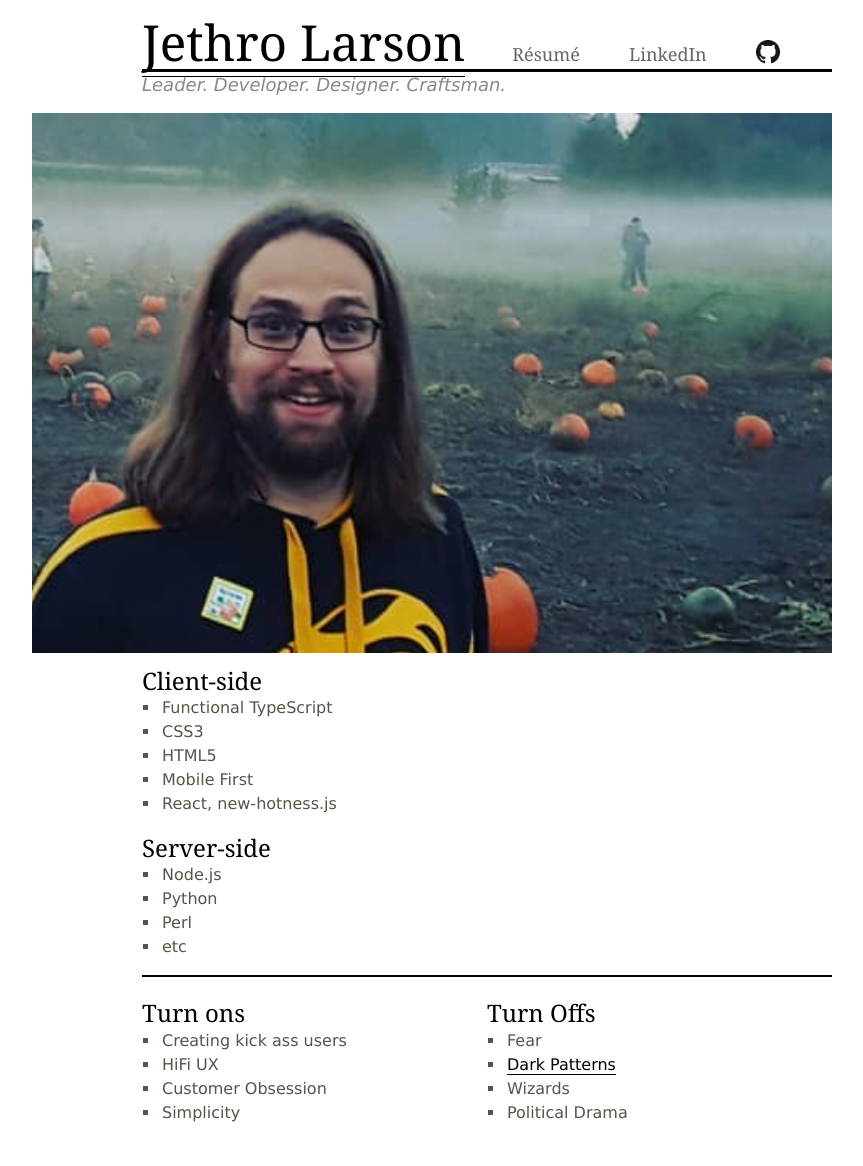
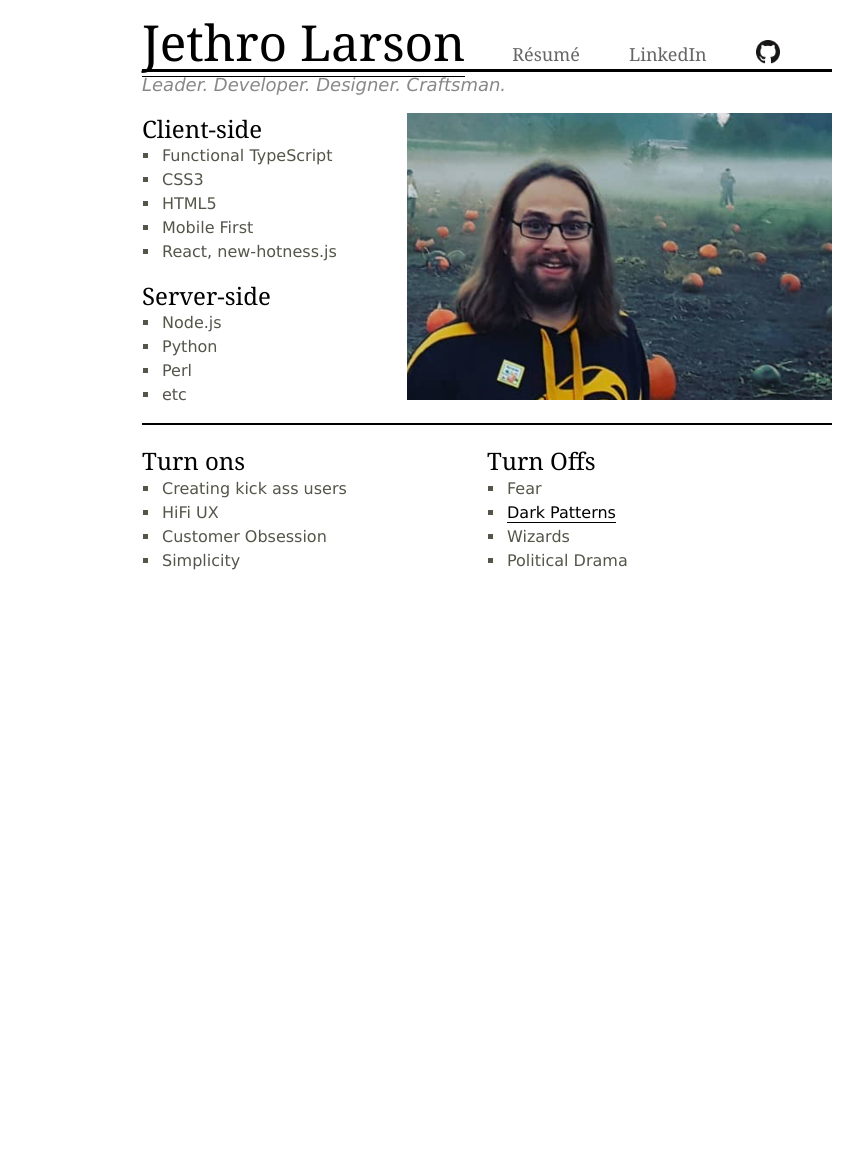
Before and after one commit to jethrolarson/jethrolarson.github.com, a Jekyll site: the page built from index.md, in a window 1280 px wide. Shown: the whole page, without its empty margins (153-1016 px from the left). Built offline with Jekyll 4.4.1, drawn with Linux system fonts in a browser that asks for light colours; after the commit the page ends 900 px from its top, so only the background shows below that.

Commit message:
Change portrait width to look better
It's not responsive but whatever.

```diff
--- a/css/portfolio.css
+++ b/css/portfolio.css
@@ -54,7 +54,8 @@ list-style:none }
 
 .Portrait{
     float:right;
-    margin: 0 0 12px 12px;}
+    margin: 0 0 12px 12px;
+    width: 425px;}
 
 /* modern grid system lol */
 .grid {
```
